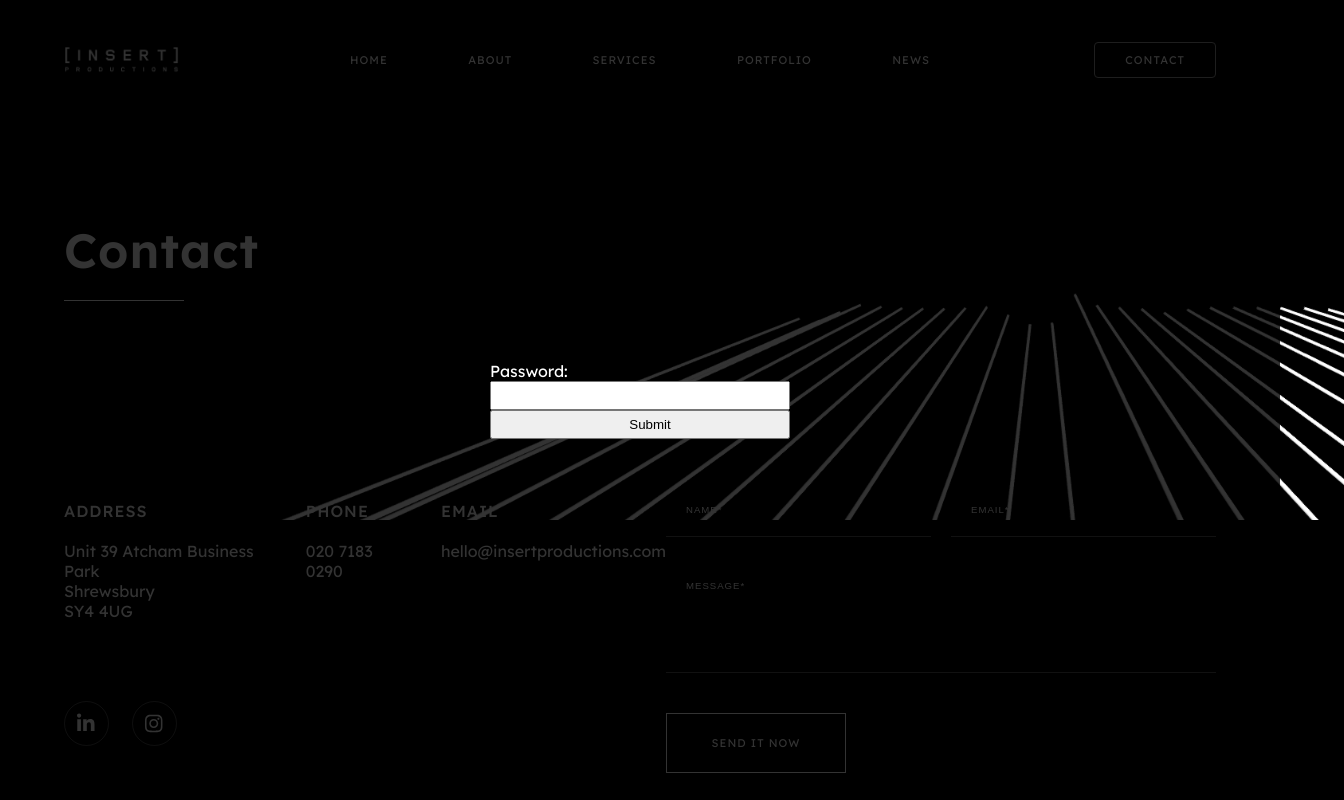
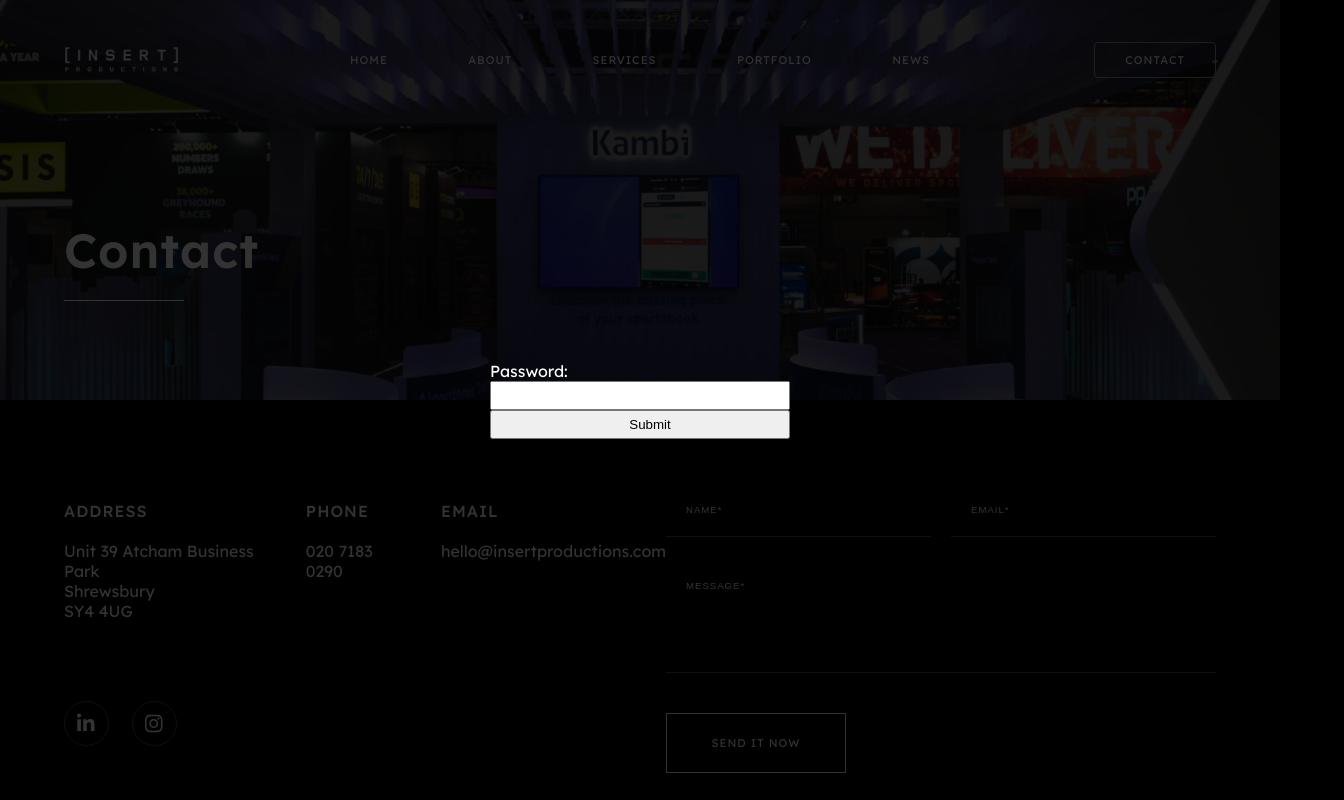
Before and after one commit to Voxel-Studio/three-playground, a Next.js app: page /contact in a window 1280 px wide. Shown: the top 800 px of the page, 1344 px wide, since content can reach past the window. Built offline with nearby package versions, Linux system fonts and the light colour scheme.

Commit message:
replace header for contact page

```diff
--- a/pages/contact.js
+++ b/pages/contact.js
@@ -1,7 +1,7 @@
-import Head from 'next/head';
-import Header from '../components/header';
-import Footer from '../components/footer';
-import styles from '../styles/TitleSection.module.css';
+import Head from "next/head";
+import Header from "../components/header";
+import Footer from "../components/footer";
+import styles from "../styles/TitleSection.module.css";
 
 export default function Contact() {
     return (
@@ -10,12 +10,12 @@ export default function Contact() {
                 <title>Insert Productions Limited - Contact Us.</title>
             </Head>
             <Header />
-            <div className='wrapper' style={{ marginBottom: 80 }}>
-                <img
-                    className={styles.headerImg}
-                    src='/contact-header.jpg'
-                    alt=''
-                />
+            <img
+                className={styles.headerImg}
+                src="/contact-heading.png"
+                alt=""
+            />
+            <div className="wrapper" style={{ marginBottom: 80 }}>
                 <h1 className={styles.h1}>Contact</h1>
                 <div className={styles.line}></div>
             </div>
```
Also changed, not shown: public/contact-heading.png (added).
